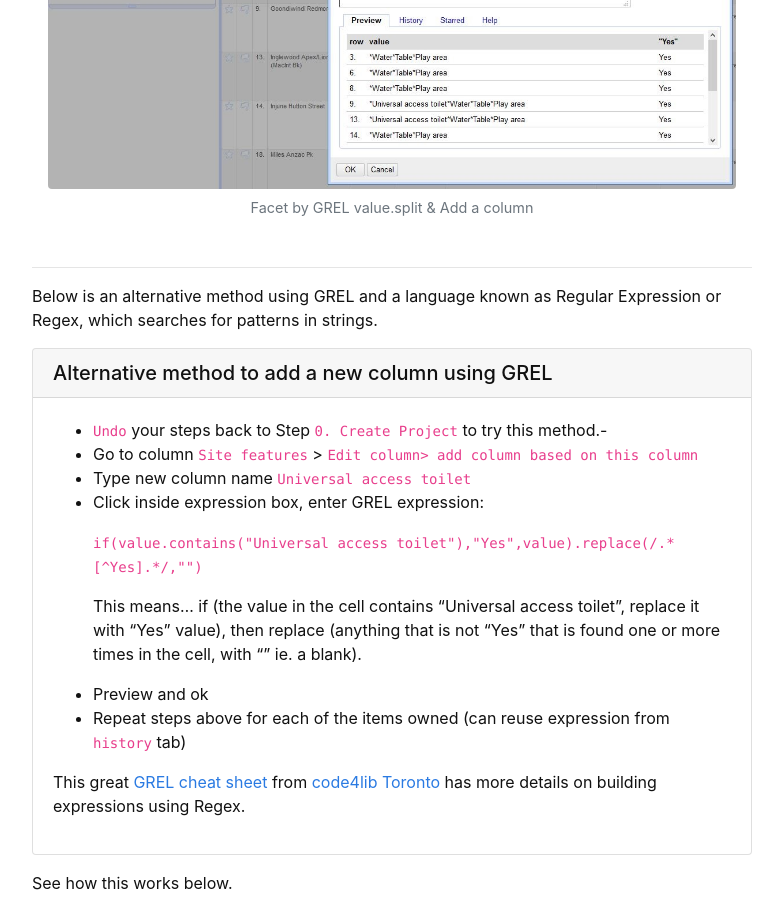
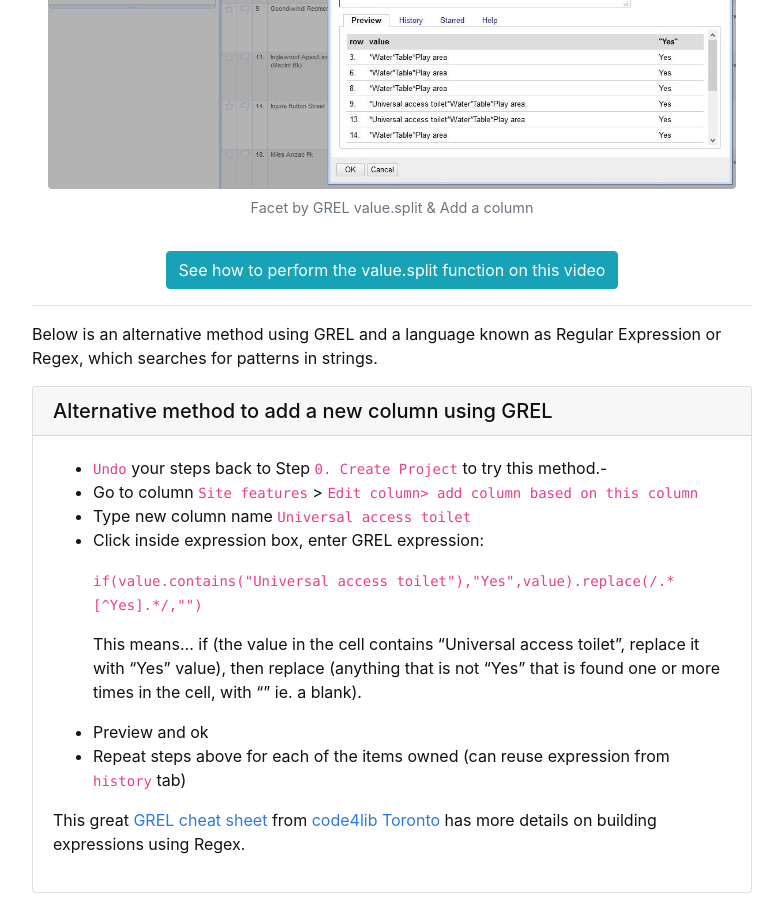
Before and after one commit to GULibrarySandbox/advanced-data-wrangle-old, a Jekyll site: the page built from content/5-lesson.md, in a window 1280 px wide and 900 px high, scrolled down 2053 px. Shown: the whole window, without its empty margins (248-1031 px from the left). Built offline with Jekyll 4.4.1, drawn with Linux system fonts in a browser that asks for light colours.

Commit message:
Update 5-lesson.md

```diff
--- a/content/5-lesson.md
+++ b/content/5-lesson.md
@@ -62,6 +62,8 @@ The image below shows the creation of the  `Play area`  column using the method
 
 {% include figure.html img="ORFacetSplit.JPG" alt="Custom Facet plus add a column" caption="Facet by GREL value.split & Add a column" width="100%" %}
 
+{% include button.md text="See how to perform the value.split function on this video" link="https://vimeo.com/423061477/90ba3be431 " color="info" %}
+
 -----
 
 Below is an alternative method using GREL and a language known as Regular Expression or Regex, which searches for patterns in strings.
```
